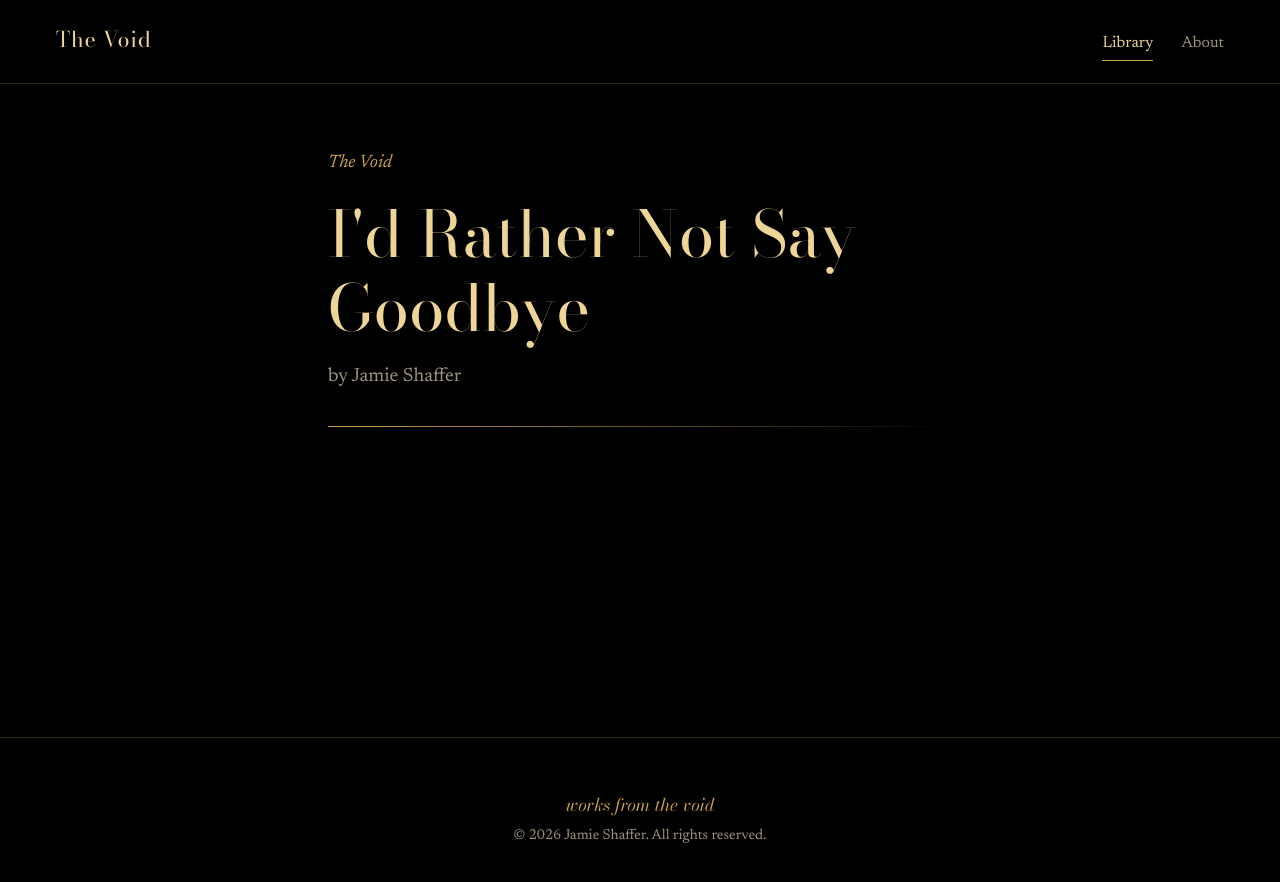
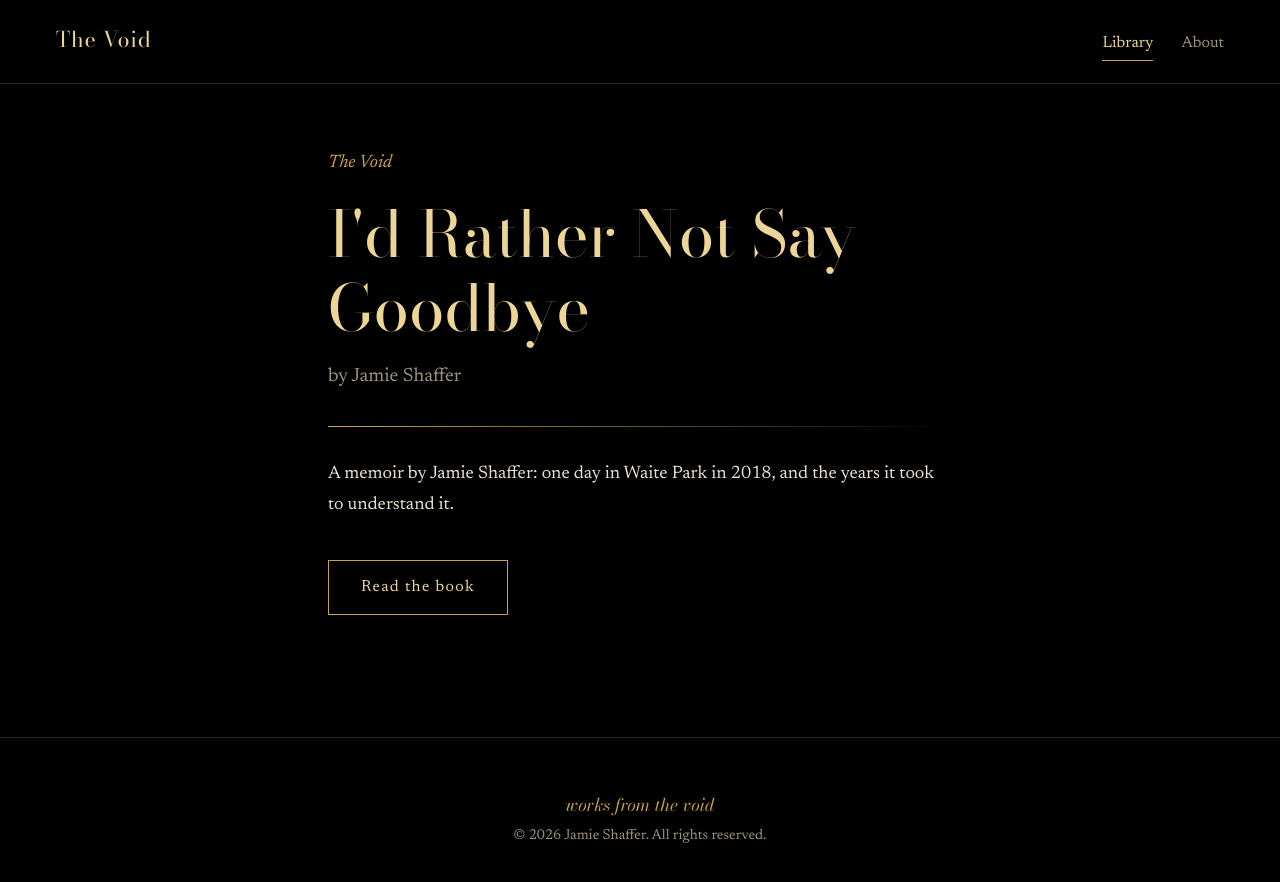
Before and after one commit to alanschafer/void, a Jekyll site: the page built from _books/i-d-rather-not-say-goodbye.md, in a window 1280 px wide. Shown: the top 882 px of the page. Built offline with Jekyll 4.4.1, drawn with Linux system fonts in a browser that asks for light colours.

Commit message:
Update i-d-rather-not-say-goodbye.md

```diff
--- a/_books/i-d-rather-not-say-goodbye.md
+++ b/_books/i-d-rather-not-say-goodbye.md
@@ -4,5 +4,8 @@ book_id: idrathernotsaygoodbye
 author: Jamie Shaffer
 order: 1
 status: In progress
-blurb: Description coming soon.
+blurb: "A memoir: one day in Waite Park in 2018, and the years it took to understand it."
 ---
+A memoir by Jamie Shaffer: one day in Waite Park in 2018, and the years it took to understand it.
+
+<p class="begin"><a class="button" href="{{ '/idrathernotsaygoodbye.html' | relative_url }}">Read the book</a></p>
```
